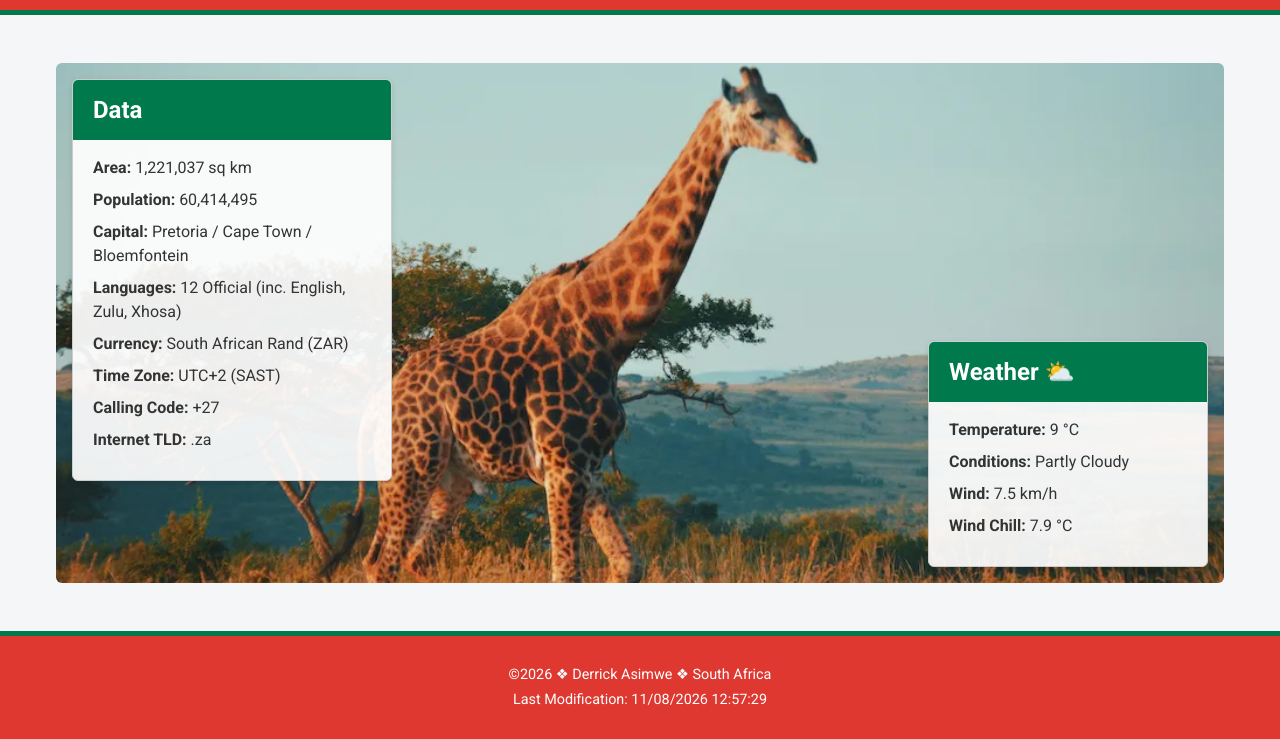
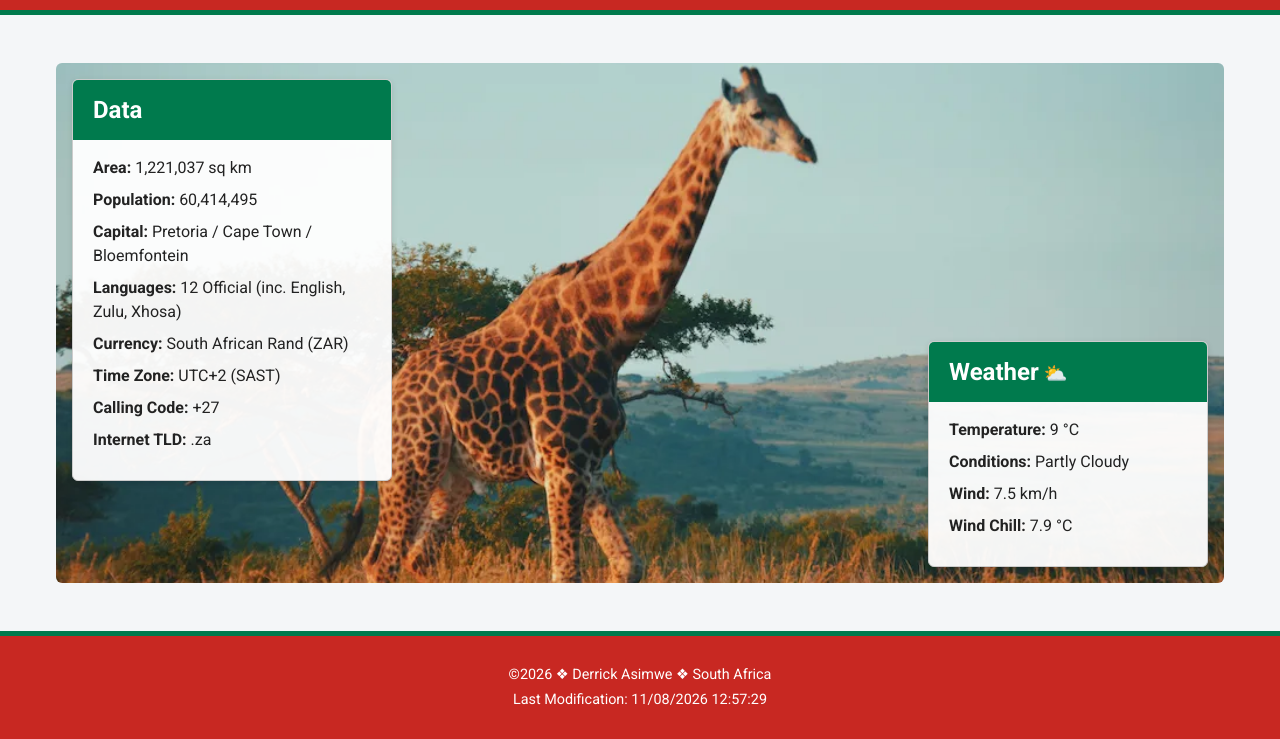
Before and after one commit to asimwethecoder/wdd131, a plain HTML site: page week03/place.html in a window 1280 px wide. Shown: the part 83-822 px from the top of the page. Drawn offline with Linux system fonts and the light colour scheme.

Commit message:
Update place assignment to full rubric standards

```diff
--- a/week03/place.html
+++ b/week03/place.html
@@ -18,11 +18,15 @@
     </header>
 
     <main>
-        <!-- Responsive picture element ensuring the large image is fully responsive on mobile and desktop -->
-        <picture class="hero">
-            <source media="(min-width: 650px)" srcset="images/place-hero-large.webp">
-            <img src="images/place-hero-large.webp" alt="South Africa scenic view" width="1000" height="500">
-        </picture>
+        <!-- Responsive image using srcset for 2 viewport widths in WebP format -->
+        <img class="hero"
+             src="images/place-hero-small.webp"
+             srcset="images/place-hero-small.webp 500w,
+                     images/place-hero-large.webp 1000w"
+             sizes="(max-width: 650px) 100vw, 1000px"
+             alt="South Africa scenic view"
+             width="1000"
+             height="500">
 
         <section class="card data-card">
             <h2>Data</h2>
@@ -40,7 +44,7 @@
 
         <section class="card weather-card">
             <h2>Weather</h2>
-            <!-- Mobile SVG weather icon -->
+            <!-- Mobile SVG weather icon (mobile view only) -->
             <img class="weather-icon-mobile" src="images/weather.svg" alt="Partly Cloudy Icon" width="48" height="48">
 
             <ul>
--- a/week03/scripts/place.js
+++ b/week03/scripts/place.js
@@ -7,9 +7,8 @@ const temperature = parseFloat(document.getElementById("temp").textContent);
 const windSpeed = parseFloat(document.getElementById("wind").textContent);
 const chillElement = document.getElementById("chill");
 
-// Calculate Wind Chill for Metric units (°C, km/h)
-const calculateWindChill = (temp, speed) =>
-    (13.12 + (0.6215 * temp) - (11.37 * Math.pow(speed, 0.16)) + (0.3965 * temp * Math.pow(speed, 0.16))).toFixed(1);
+// One-line function to calculate Wind Chill for Metric units (°C, km/h)
+const calculateWindChill = (temp, speed) => (13.12 + (0.6215 * temp) - (11.37 * Math.pow(speed, 0.16)) + (0.3965 * temp * Math.pow(speed, 0.16))).toFixed(1);
 
 // Viable condition check: temp <= 10 °C AND windSpeed > 4.8 km/h
 if (temperature <= 10 && windSpeed > 4.8) {
--- a/week03/styles/place.css
+++ b/week03/styles/place.css
@@ -1,10 +1,10 @@
 :root {
     --primary-color: #007a4d;   /* South African Flag Green */
-    --secondary-color: #de3831; /* South African Flag Red */
+    --secondary-color: #c82822; /* High-contrast Red for AA accessibility */
     --accent-color: #ffb612;    /* South African Flag Gold */
     --dark-color: #000000;
     --light-bg: #f4f6f8;
-    --card-bg: rgba(255, 255, 255, 0.92);
+    --card-bg: rgba(255, 255, 255, 0.95);
 }
 
 * {
@@ -16,13 +16,13 @@
 body {
     font-family: 'Roboto', sans-serif;
     background-color: var(--light-bg);
-    color: #333;
+    color: #222;
     line-height: 1.5;
 }
 
 header {
     background-color: var(--secondary-color);
-    color: #fff;
+    color: #ffffff;
     text-align: center;
     padding: 1.25rem;
     border-bottom: 5px solid var(--primary-color);
@@ -35,22 +35,16 @@ header h1 {
 main {
     display: flex;
     flex-direction: column;
-    gap: 1rem;
+    gap: 1.25rem;
     padding: 1rem;
     max-width: 1100px;
     margin: 0 auto;
 }
 
-/* Mobile Hero Image Styling: ensures the large image scales fluidly on mobile */
+/* Mobile Hero Image Styling */
 .hero {
     width: 100%;
-    display: block;
-}
-
-.hero img {
-    width: 100%;
     height: auto;
-    max-height: 350px;
     display: block;
     border-radius: 6px;
     object-fit: cover;
@@ -61,11 +55,11 @@ main {
     border: 1px solid #ccc;
     border-radius: 6px;
     padding: 1.25rem;
-    box-shadow: 0 2px 6px rgba(0,0,0,0.1);
+    box-shadow: 0 2px 6px rgba(0, 0, 0, 0.1);
 }
 
 .card h2 {
-    color: #fff;
+    color: #ffffff;
     background-color: var(--primary-color);
     margin: -1.25rem -1.25rem 1rem -1.25rem;
     padding: 0.75rem 1.25rem;
@@ -85,7 +79,7 @@ main {
     font-weight: bold;
 }
 
-/* Mobile Weather SVG Icon */
+/* Mobile Weather SVG Icon (Displayed ONLY in Mobile View) */
 .weather-icon-mobile {
     display: block;
     margin: 0.5rem auto 1rem auto;
@@ -94,7 +88,7 @@ main {
 /* Footer Styling */
 footer {
     background-color: var(--secondary-color);
-    color: #fff;
+    color: #ffffff;
     text-align: center;
     padding: 1.5rem;
     margin-top: 2rem;
@@ -104,11 +98,6 @@ footer {
 
 footer p {
     margin: 0.25rem 0;
-}
-
-/* Pseudo-element rule for weather card heading */
-.weather-card h2::after {
-    content: " ⛅";
 }
 
 /* Wider / Desktop View Layout */
@@ -123,14 +112,6 @@ footer p {
     .hero {
         width: 100%;
         height: 520px;
-    }
-
-    .hero img {
-        width: 100%;
-        height: 100%;
-        max-height: none;
-        object-fit: cover;
-        border-radius: 6px;
     }
 
     .data-card {
@@ -149,7 +130,14 @@ footer p {
         z-index: 2;
     }
 
+    /* Hide mobile SVG icon in wide view (Satisfies Criterion 5) */
     .weather-icon-mobile {
         display: none;
     }
+
+    /* Emoticon pseudo-element in wider view ONLY (Satisfies Criterion 6) */
+    .weather-card h2::after {
+        content: " ⛅";
+        font-size: 1.2rem;
+    }
 }
```
